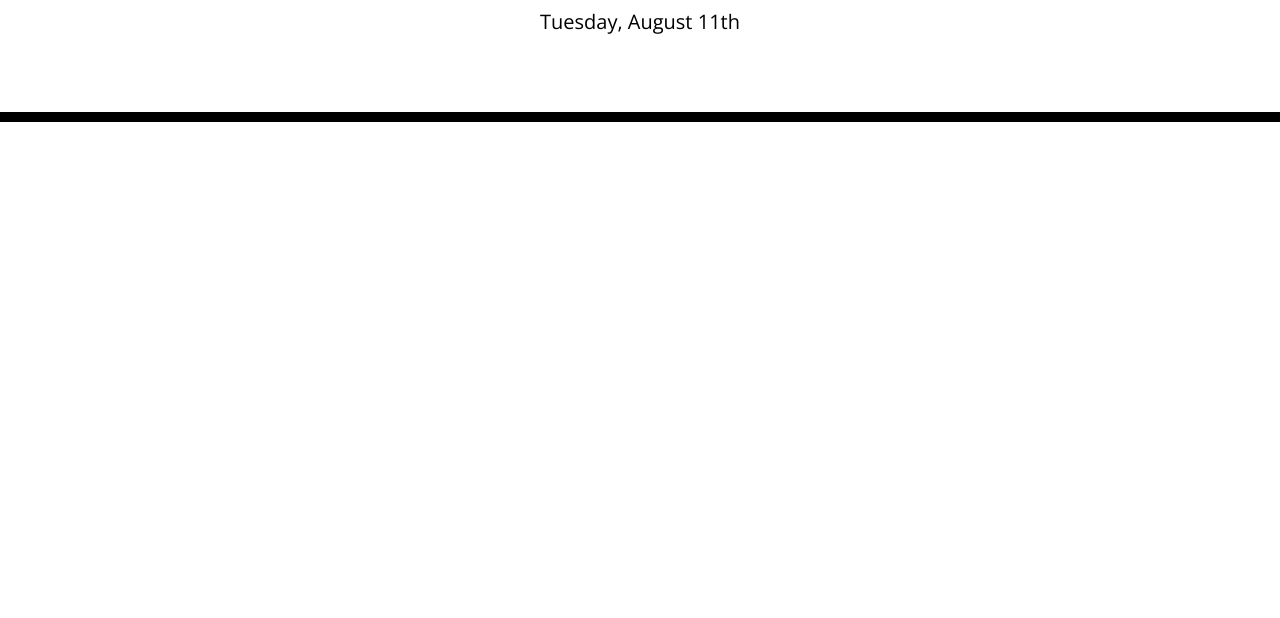
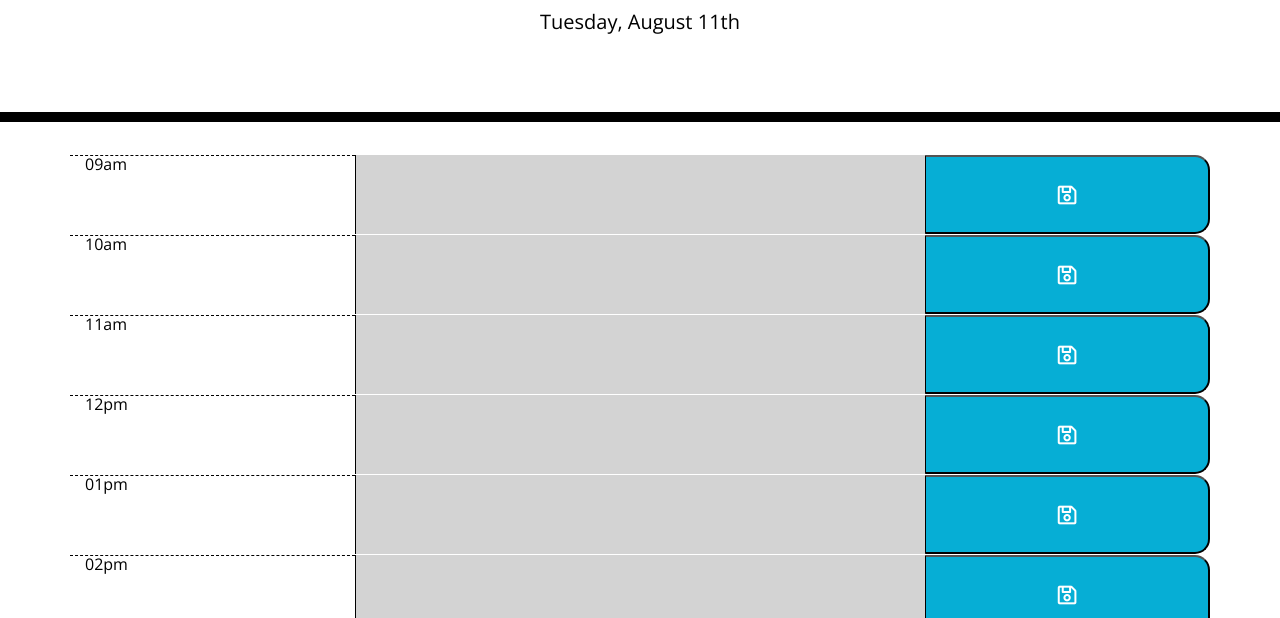
Before and after one commit to scottbuonya/Day-Scheduler-, a plain HTML site: page 02-Homework/Develop/index.html in a window 1280 px wide. Shown: the part 182-800 px from the top of the page. Drawn offline with nearby package versions, Linux system fonts and the light colour scheme.

Commit message:
scheduler data and save buttons to display

```diff
--- a/02-Homework/Develop/script.js
+++ b/02-Homework/Develop/script.js
@@ -101,6 +101,49 @@ myDay.forEach(function(thisHour){
     var hourField = $("<div>")
     .text(`${thisHour.hour}${thisHour.meridiem}`)
     .attr({
-        "class": "col-md-2 hour"
+        "class": "col-md-3 hour"
     });
+
+    var hourPlan = $("<div>")
+        .attr({
+            "class": "col-md-6 description p-0"
+        });
+    var planData = $("<textarea>");
+    hourPlan.append(planData);
+    planData.attr("id", thisHour.id);
+    if (thisHour.time < moment().format("HH")) {
+        planData.attr ({
+            "class": "past",
+        })
+    } else if (thisHour.time === moment().format("HH")) {
+        planData.attr({
+            "class": "present"
+        })
+    } else if (thisHour.time > moment().format("HH")) {
+        planData.attr({
+            "class": "future"
+        })
+    }
+
+    var saveButton = $("<i class='far fa-save fa-lg'></i>")
+    var savePlan = $("<button>")
+        .attr({
+            "class": "col-md-3 saveBtn"
+    });
+    savePlan.append(saveButton);
+    hourRow.append(hourField, hourPlan, savePlan);
 })
+
+// loads any existing localstorage data after components created
+init();
+
+
+// saves data to be used in localStorage
+$(".saveBtn").on("click", function(event) {
+    event.preventDefault();
+    var saveIndex = $(this).siblings(".description").children(".future").attr("id");
+    myDay[saveIndex].reminder = $(this).siblings(".description").children(".future").val();
+    console.log(saveIndex);
+    saveReminders();
+    displayReminders();
+})
--- a/02-Homework/Develop/style.css
+++ b/02-Homework/Develop/style.css
@@ -11,6 +11,8 @@ textarea{
   color: #000000;
   border-left: 1px solid black;
   padding: 10px;
+  width: 100%;
+  height: 100%;
 }
 
 .jumbotron {
```
